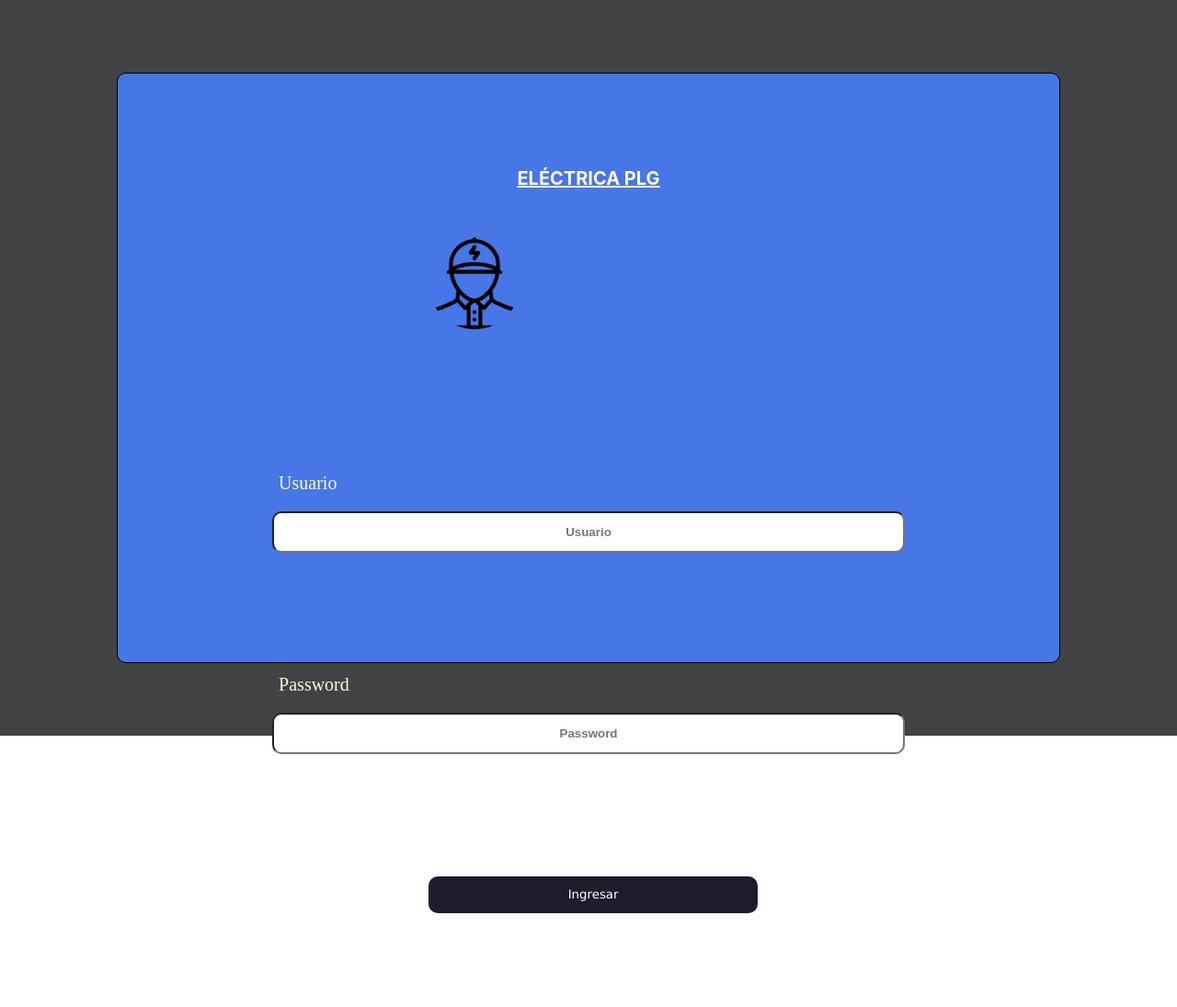
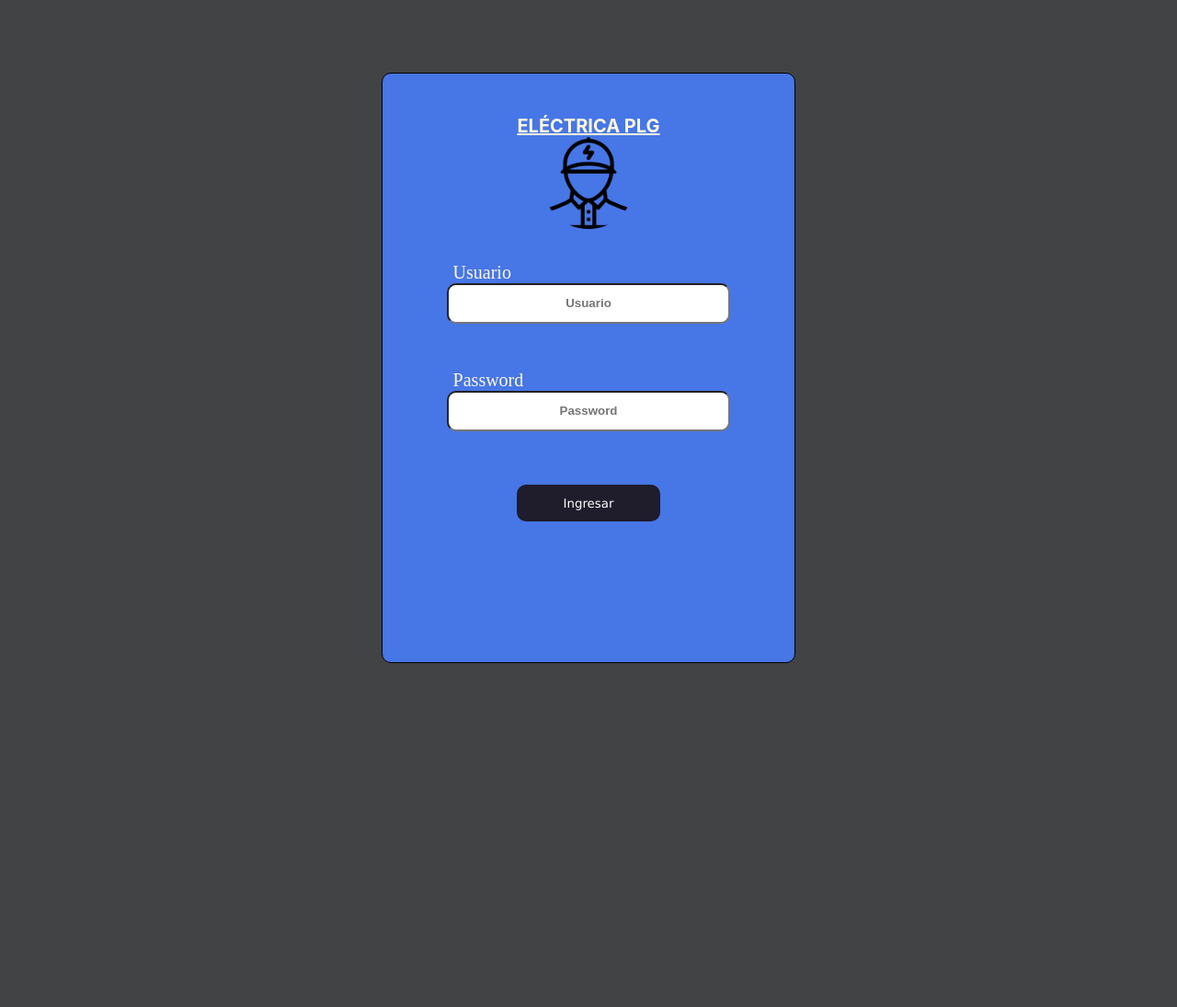
Before and after one commit to rickyMelida/tareas_electrica, a PHP site: page / in a window 1280 px wide. Shown: the whole page at 92% size. After the commit the page ends 721 px from the top, so only its background shows below. Run offline with PHP 8.4, Linux system fonts and the light colour scheme.

Commit message:
Se completa diseña responsive del login

```diff
--- a/assets/css/login.css
+++ b/assets/css/login.css
@@ -3,10 +3,17 @@
     padding: 0px;
 }
 
+.container {
+    width: 100%;
+    height: 100vh;
+    background: #414345;
+}
+
 img {
+    display: block;
     width: 100px;
     border-radius: 50%;
-    margin: 5% 33%;
+    margin: auto;
 }
 
 h1 {
@@ -17,14 +24,10 @@ h1 {
     text-decoration: underline;
     text-transform: uppercase;
 }
-.container {
-    width: 100%;
-    height: 100vh;
-    background: #414345;
-}
 
 form {
     position: absolute;
+    display: block;
     top: 50%;
     left: 50%;
     transform: translate(-50%, -50%);
@@ -33,8 +36,8 @@ form {
     border-radius: 10px;
     border: 1px solid #000;
     width: 80%;
-    height: 80vh;
-    margin: auto 0;
+    height: 80%;
+    margin: auto;
 }
 
 form .form-group {
@@ -43,7 +46,7 @@ form .form-group {
     padding: 3%;
 }
 
-.form-group input {
+.form-group input[type= text], input[type= password] {
     border-radius: 10px;
     width: 70%;
     height: 2.3em;
@@ -56,7 +59,8 @@ form .form-group {
 }
 
 .form-group label {
-    margin: 2% 15%;
+    display: block;
+    margin: auto;
     text-align: left;
     width: 70%;
     display: block;
@@ -64,8 +68,9 @@ form .form-group {
     font: 20px normal sans-serif;
 }
 
-button {
-    margin: 10% 33%;
+input[type=submit] {
+    display: block;
+    margin: 10% auto;
     width: 35%;
     height: 3em;
     border: none;
@@ -73,11 +78,27 @@ button {
     color: white;
     border-radius: 10px;
     font-family: 'Lucida Sans', 'Lucida Sans Regular', 'Lucida Grande', 'Lucida Sans Unicode', Geneva, Verdana, sans-serif;
-
+    transition: all 0.5s;
 }
 
-input:hover {
+input[type=submit]:hover {
+    background: #000 ;
+    color: #BBD2C5;
+    cursor: pointer;
+    transition: all 0.5s;
+    width: 40%;
+    font:bold 17px sans-serif;
+}
+
+input[type= text]:focus {
     transition: all 0.7s;
     width: 80%;
+    border: 2px solid #0165F7 ;
+}
 
+@media(min-width: 750px) {
+    form {
+        margin: auto;
+        width: 35%;
+    }
 }
--- a/includes/login.php
+++ b/includes/login.php
@@ -1,17 +1,17 @@
 <body>
     <div class="container">
-        <form method="post" action="<?php echo APP.'validar_usuario.php';?>">
+        <form method="post" action="<?php echo VIEWS.'agregar.php';?>">
             <h1>Eléctrica PLG</h1>
             <img src="./assets/iconos/electricista.png" alt="sale">
             <div class="form-group">
                 <label>Usuario</label>
-                <input type="text" name="usuario" placeholder="Usuario">
+                <input type="text" name="usuario" placeholder="Usuario" autocomplete="off">
             </div>
             <div class="form-group">
                 <label>Password</label>
                 <input type="password" name="pass" placeholder="Password">
             </div>
-                <button type="submit" class="btn">Ingresar</button>
+            <input type="submit" class="btn" value= "Ingresar" />
         </form>
     </div>
 </body>
```
Also changed, not shown: app/validar_usuario.php (+5 -2 lines).
